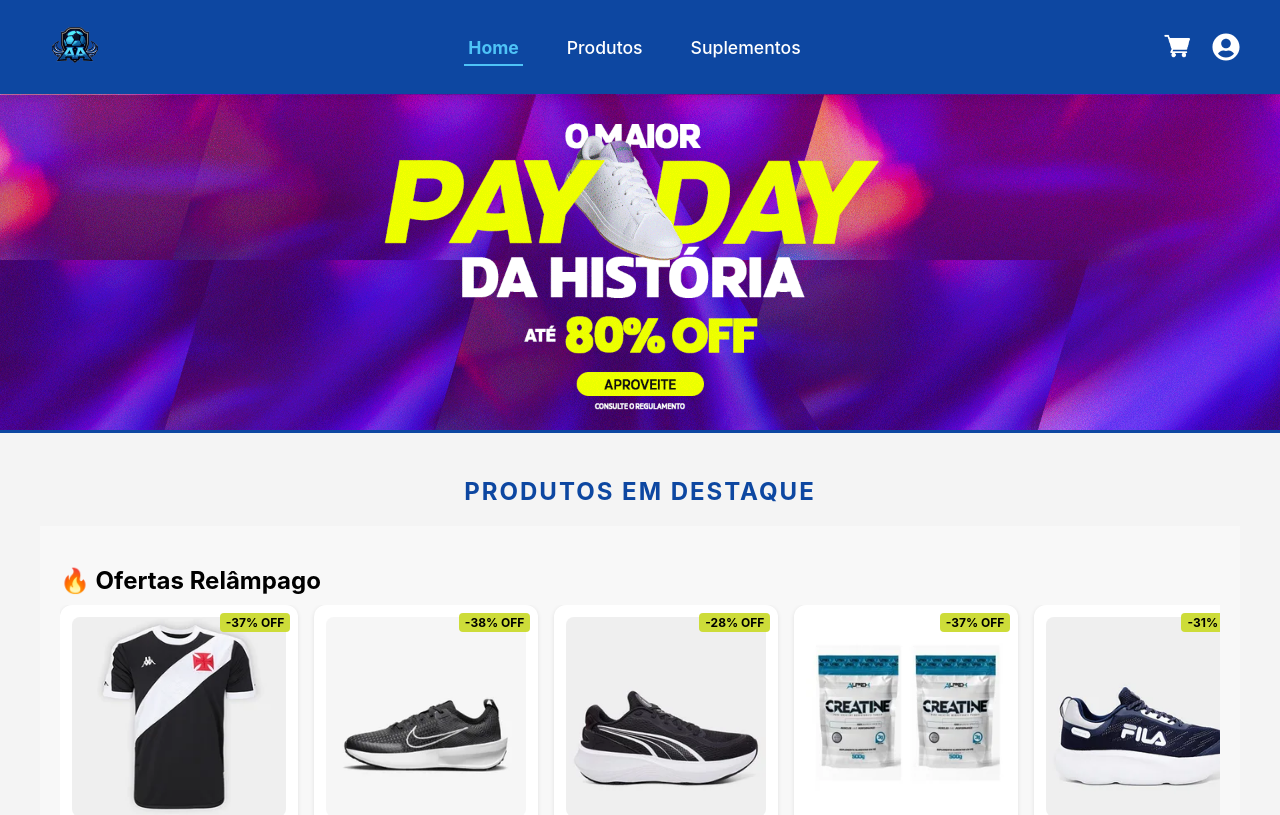
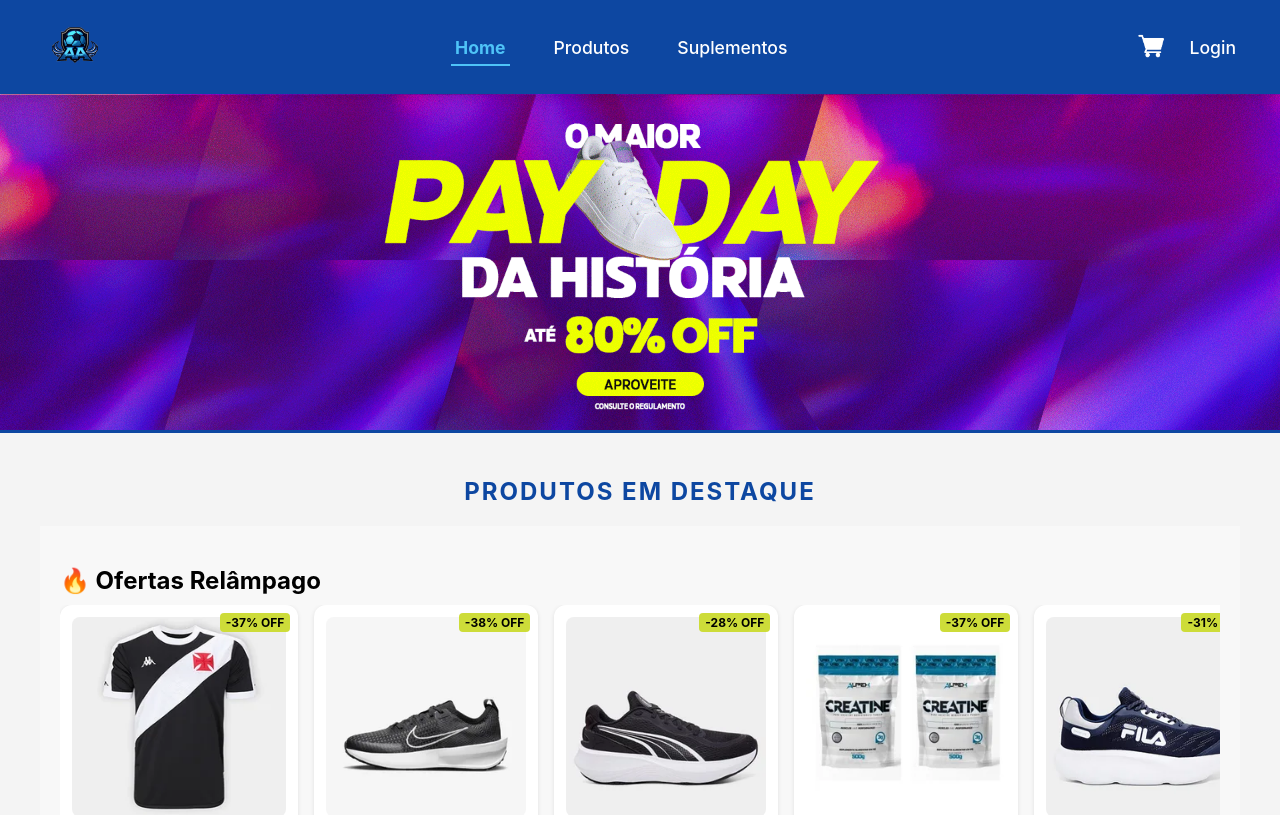
Before and after one commit to Trixx19/full-stack-Avancado, a React (Create React App) app in the folder frontend/aa-sports/: page / in a window 1280 px wide. Shown: the top 815 px of the page. Built offline with nearby package versions, Linux system fonts and the light colour scheme.

Commit message:
atualização nav bar: login

```diff
--- a/frontend/aa-sports/src/components/header/Header.js
+++ b/frontend/aa-sports/src/components/header/Header.js
@@ -36,8 +36,8 @@
             {cartItems.length > 0 && <span className="cart-count">{cartItems.length}</span>}
           </NavLink>
 
-          <NavLink to="/login" className="user-link">
-            <FaUserCircle size={28} />
+          <NavLink to="/login" className={({ isActive }) => (isActive ? 'nav-link active' : 'nav-link')}>
+            Login
           </NavLink>
         </div>
       </div>
```
